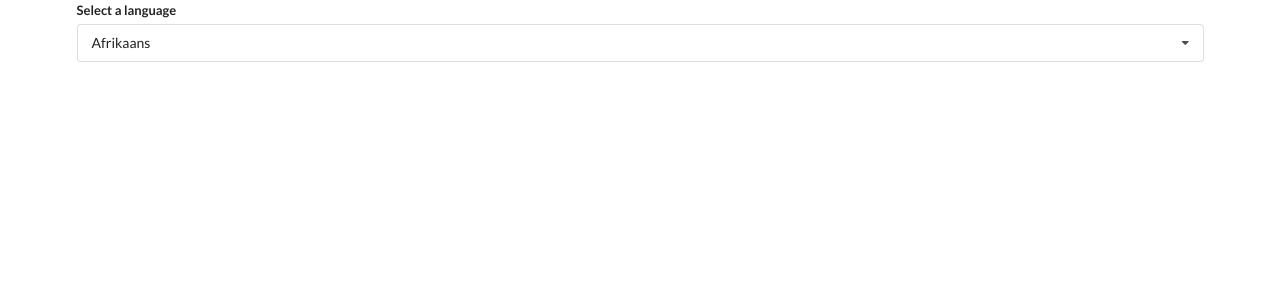
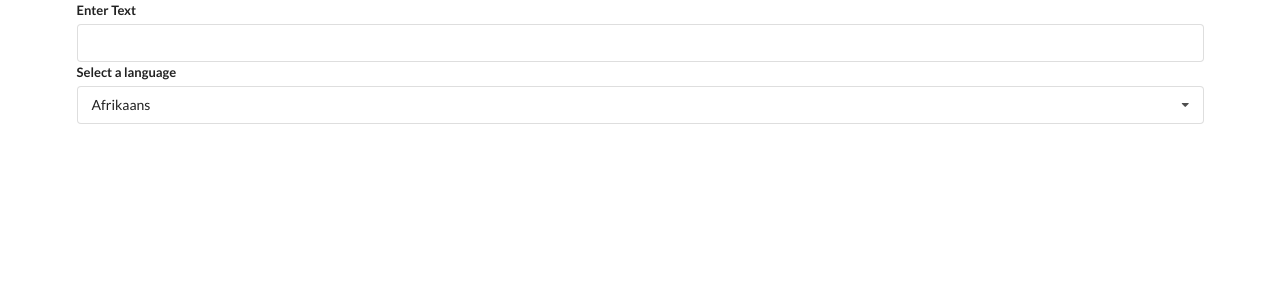
Before and after one commit to JCEleanor/react-widgets, a React (Create React App) app: page / in a window 1280 px wide. Shown: the top 300 px of the page. Built offline with nearby package versions, Linux system fonts and the light colour scheme.

Commit message:
add input field

```diff
--- a/src/components/Translate.js
+++ b/src/components/Translate.js
@@ -17,9 +17,21 @@ const Translate = () => {
     },
   ]
   const [language, setLanguage] = useState(options[0])
+  const [input, setInput] = useState('')
 
   return (
     <div>
+      <div class="ui form container">
+        <div class="field">
+          <label>Enter Text</label>
+          <input
+            value={input}
+            onChange={(e) => {
+              setInput(e.target.value)
+            }}
+          />
+        </div>
+      </div>
       <Dropdown
         label="Select a language"
         options={options}
```
